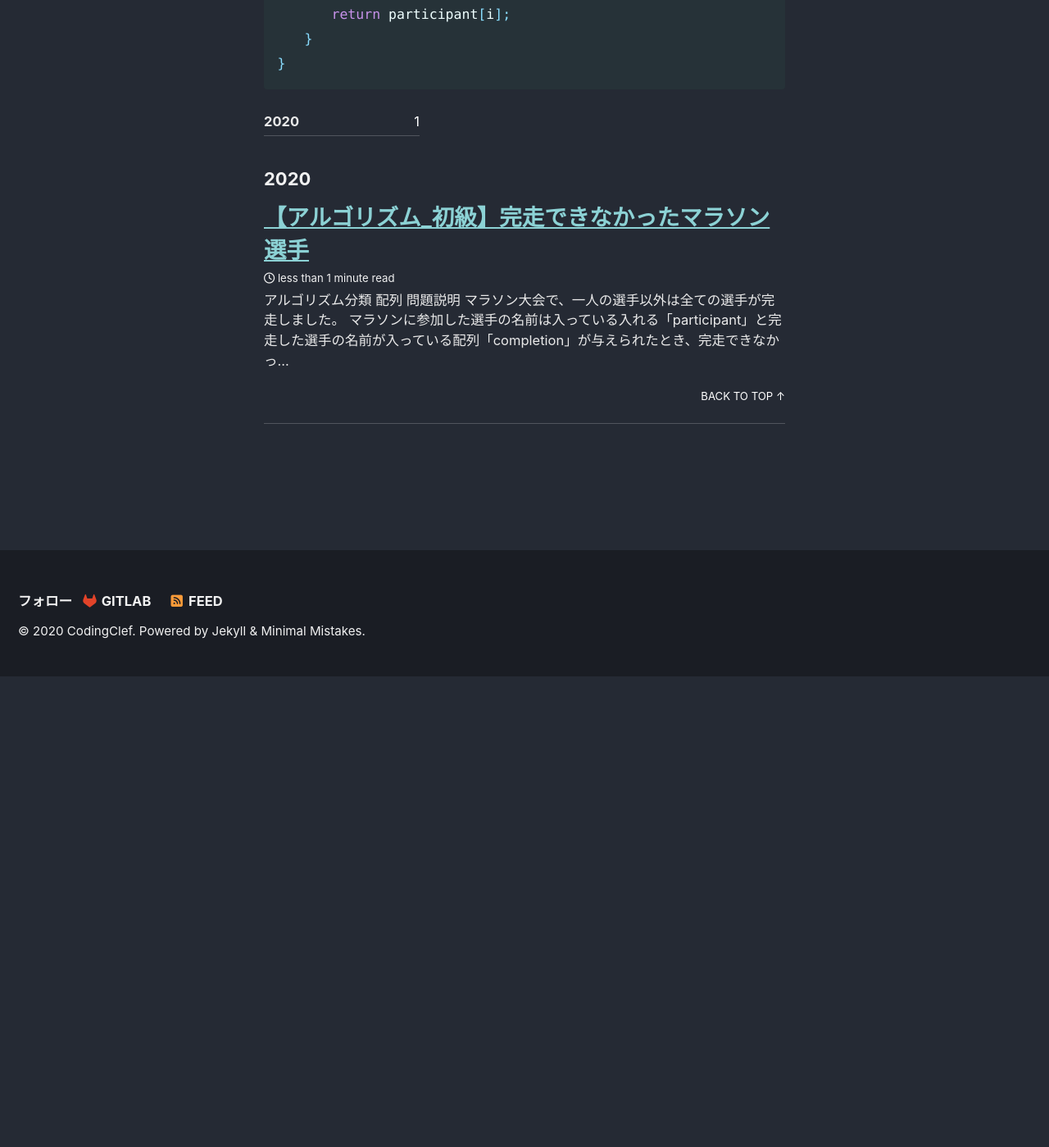
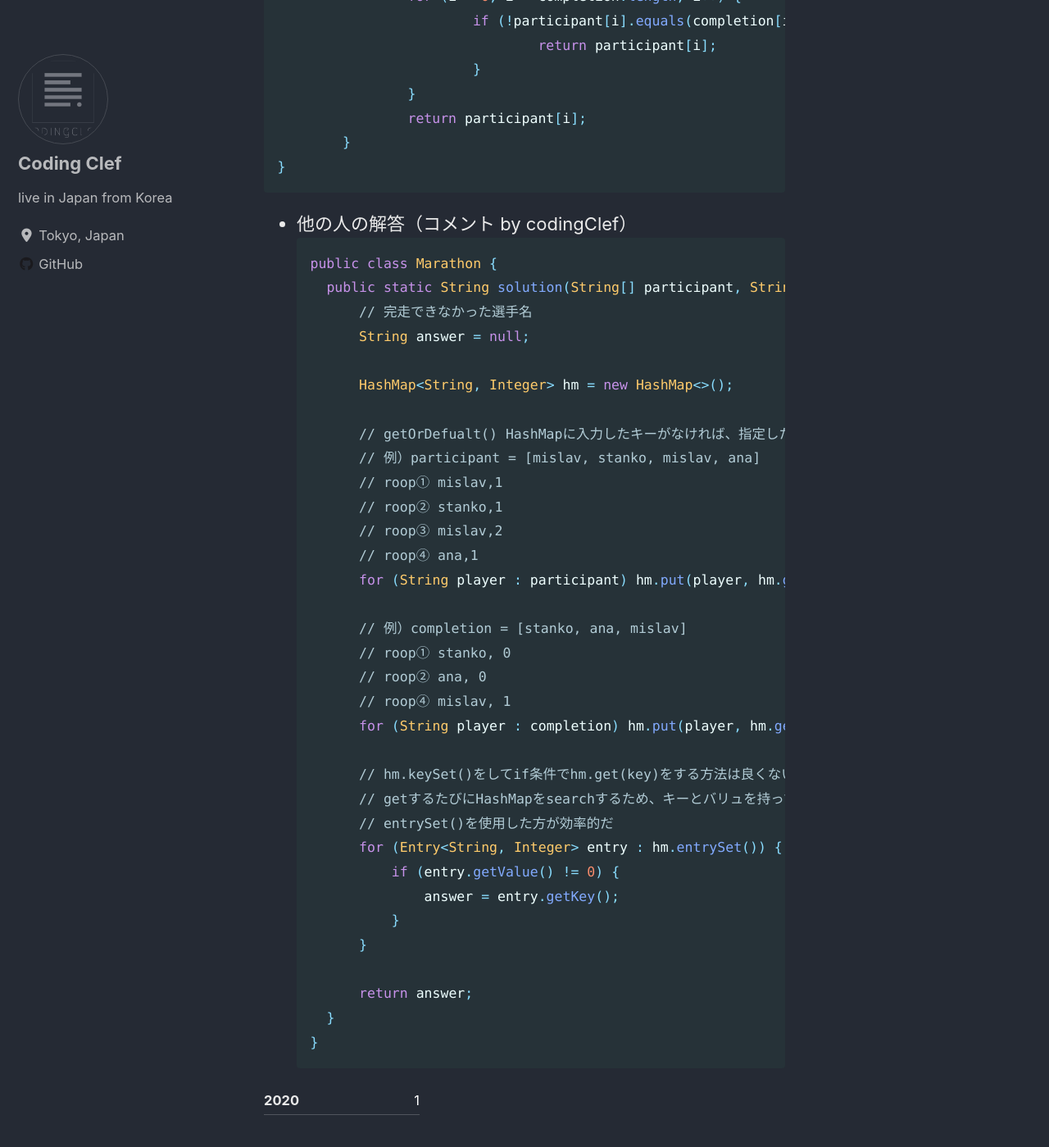
Before and after one commit to codingclef/codingclef.github.io, a Jekyll site: the page built from _posts/2020-02-13-algorithm-low-array-marathon.md, in a window 1280 px wide and 1400 px high, scrolled down 2048 px. Shown: the whole window at 82% size. Built offline with Jekyll 4.4.1, drawn with Linux system fonts in a browser that asks for light colours; cached includes are drawn as plain includes; nearby versions of some CDN libraries; comment, search, counter and statistics services are not loaded; before the commit the page ends 2873 px from its top, so only the background shows below that; some of the changed text lies outside the part shown.

Commit message:
modify post

````diff
--- a/_posts/2020-02-13-algorithm-low-array-marathon.md
+++ b/_posts/2020-02-13-algorithm-low-array-marathon.md
@@ -8,14 +8,14 @@ category: JAVA
 
 * アルゴリズム分類
 
-  配列
+  HashMap
 
 * 問題説明
 
   マラソン大会で、一人の選手以外は全ての選手が完走しました。
   マラソンに参加した選手の名前は入っている入れる「participant」と完走した選手の名前が入っている配列「completion」が与えられたとき、完走できなかった選手の名前がリターンされるようにsolution関数を作成して下さい。
 
-* 制約
+* 制約条件
 
   マラソンに参加した選手は1人以上、100,000人以下です。
   「completion」のサイズは「participant」のサイズより１短いです。
@@ -44,23 +44,63 @@ category: JAVA
 
 * 自分の解答
 
+  HashMapを使う問題だが、配列だけにしてしまった。
+
+  サイズの制約条件があったので、以下の解答でも問題なかったのかな？
+
 
 ```java
-class Solution {
-　　public String solution(String[] participant, String[] completion) {
+class solution {
+	public String solution(String[] participant, String[] completion) {
+		// 配列のサイズが異なることを利用し、ソート後比較する。
+		Arrays.sort(participant);
+		Arrays.sort(completion);
 
-　　　　// 配列のサイズが異なることを利用し、ソート後比較する。
-　　　　Arrays.sort(participant);
-　　　　Arrays.sort(completion);
+		int i;
 
-　　　　int i;
-
-　　　　for (i = 0; i < completion.length; i++){
-　　　　　　if (!participant[i].equals(completion[i])) {
-　　　　　　　　return participant[i];
-　　　　　　}
-　　　　}
-　　　　return participant[i];
-　　}
+		for (i = 0; i < completion.length; i++) {
+			if (!participant[i].equals(completion[i])) {
+				return participant[i];
+			}
+		}
+		return participant[i];
+	}
 }
 ```
+
+* 他の人の解答（コメント by codingClef）
+```java
+public class Marathon {
+	public static String solution(String[] participant, String[] completion) {
+		// 完走できなかった選手名
+		String answer = null;
+
+		HashMap<String, Integer> hm = new HashMap<>();
+
+		// getOrDefualt() HashMapに入力したキーがなければ、指定した値をデフォルトで入れる
+		// 例）participant = [mislav, stanko, mislav, ana]
+		// roop① mislav,1
+		// roop② stanko,1
+		// roop③ mislav,2
+		// roop④ ana,1
+		for (String player : participant) hm.put(player, hm.getOrDefault(player, 0) + 1);
+
+		// 例）completion = [stanko, ana, mislav]
+		// roop① stanko, 0
+		// roop② ana, 0
+		// roop④ mislav, 1
+		for (String player : completion) hm.put(player, hm.get(player) - 1);
+
+		// hm.keySet()をしてif条件でhm.get(key)をする方法は良くない
+		// getするたびにHashMapをsearchするため、キーとバリュを持ってくる際には
+		// entrySet()を使用した方が効率的だ
+		for (Entry<String, Integer> entry : hm.entrySet()) {
+			if (entry.getValue() != 0) {
+				answer = entry.getKey();
+			}
+		}
+
+		return answer;
+	}
+}
+```
````
